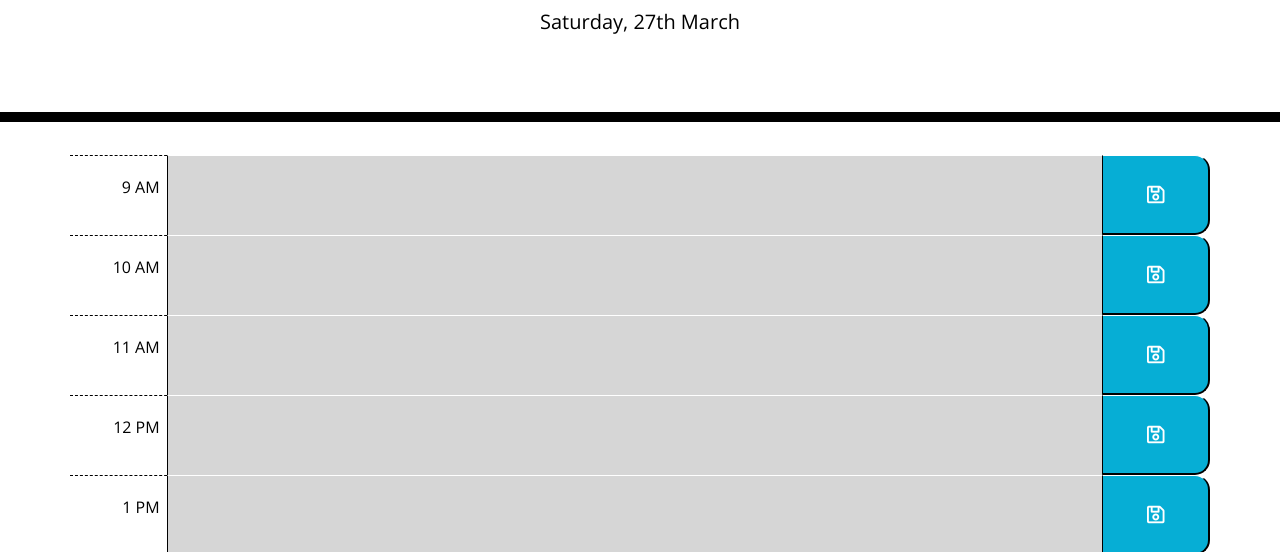
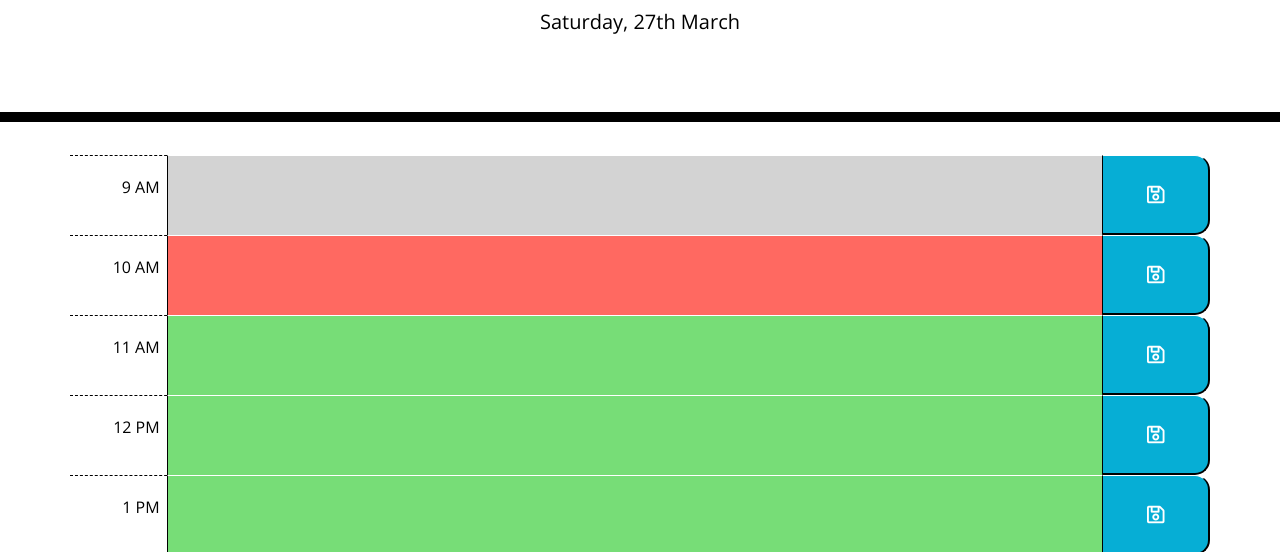
Before and after one commit to ClareRadtke/Work-Day-Scheduler, a plain HTML site: page index.html in a window 1280 px wide. Shown: the part 182-734 px from the top of the page. Drawn offline with nearby package versions, Linux system fonts and the light colour scheme.

Commit message:
Timeblocks now color code depending on if past present or future

```diff
--- a/assets/css/style.css
+++ b/assets/css/style.css
@@ -29,13 +29,7 @@
 .description {
   white-space: pre-wrap;
   resize: none;
-  background-color: rgb(214, 214, 214);
 }
-
-/* .time-block {
-  text-align: center;
-  border-radius: 15px;
-} */
 
 .row {
   white-space: pre-wrap;
@@ -68,7 +62,6 @@
   color: white;
 }
 
-
 /* Save Button */
 .saveBtn {
   border-left: 1px solid black;
@@ -80,7 +73,7 @@
   font-size: 20px;
 }
 
-.saveBtn i:hover {
+.saveBtn:hover i{
   font-size: 40px;
   transition: all 0.3s ease-in-out;
 }
--- a/assets/scripts/script.js
+++ b/assets/scripts/script.js
@@ -1,15 +1,11 @@
 const today = moment();
 const savedAt = today.format("YYYY-MM-DD");
+const currentHour = today;
 const schedulerStorage = window.localStorage;
 const scheduledEvents = getScheduledEvents();
 
 // Display the current day
 $("#currentDay").text(today.format("dddd, Do MMMM"));
-
-// TODO:
-// color block past, present and future hours
-// identify current hour moment()
-// if hour
 
 // Create the timeblocks
 const $container = $(".container");
@@ -18,16 +14,31 @@
   const hour = i > 12 ? i - 12 : i;
   const meridiem = i < 12 ? "AM" : "PM";
   const inputId = hour + meridiem;
+  const compareTime = moment(today).hour(i);
+  const className = getTenseClassName(compareTime);
 
   $container.append(`
   <div class="row">
     <label for="${inputId}" class="hour col">${hour} ${meridiem}</label>
-    <textarea id="${inputId}" name="${inputId}" class="description row col-10" rows="4" cols="33">${
+    <textarea id="${inputId}" name="${inputId}" class="description ${className} row col-10" rows="4" cols="33">${
     scheduledEvents[inputId] ?? ""
   }</textarea>
     <button type="button" class="saveBtn col" data-timeblock="${inputId}"><i class="far fa-save"></i></button>
   </div>
   `);
+}
+
+// Return appropriate class name when compared against provided moment
+function getTenseClassName(compareMoment) {
+  if (today.isBefore(compareMoment, "hour")) {
+    return "future";
+  }
+  if (today.isAfter(compareMoment, "hour")) {
+    return "past";
+  }
+  if (today.isSame(compareMoment, "hour")) {
+    return "present";
+  }
 }
 
 // On click of SaveBtn
@@ -55,3 +66,7 @@
   // Determine if there is data in local storage - if empty set as an empty object or Parse string if data exists
   return eventsJson === null ? {} : JSON.parse(eventsJson);
 }
+
+// TODO:
+// color block past, present and future hours
+// identify current hour moment() use currentHour
```
Also changed, not shown: 1 other file.
